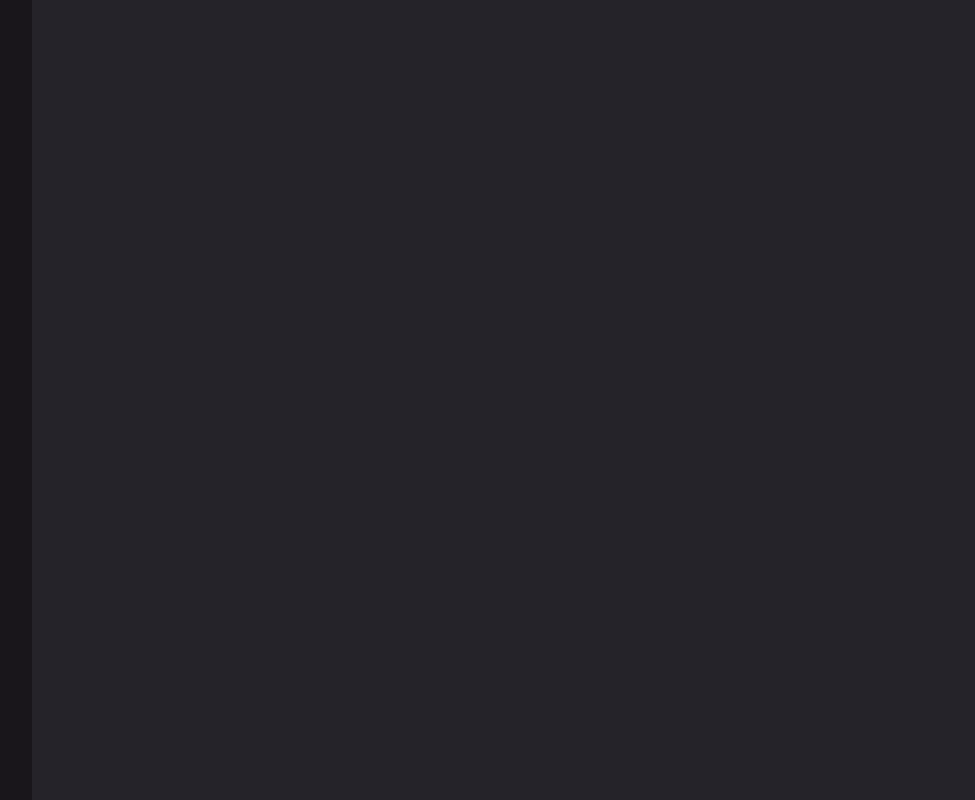
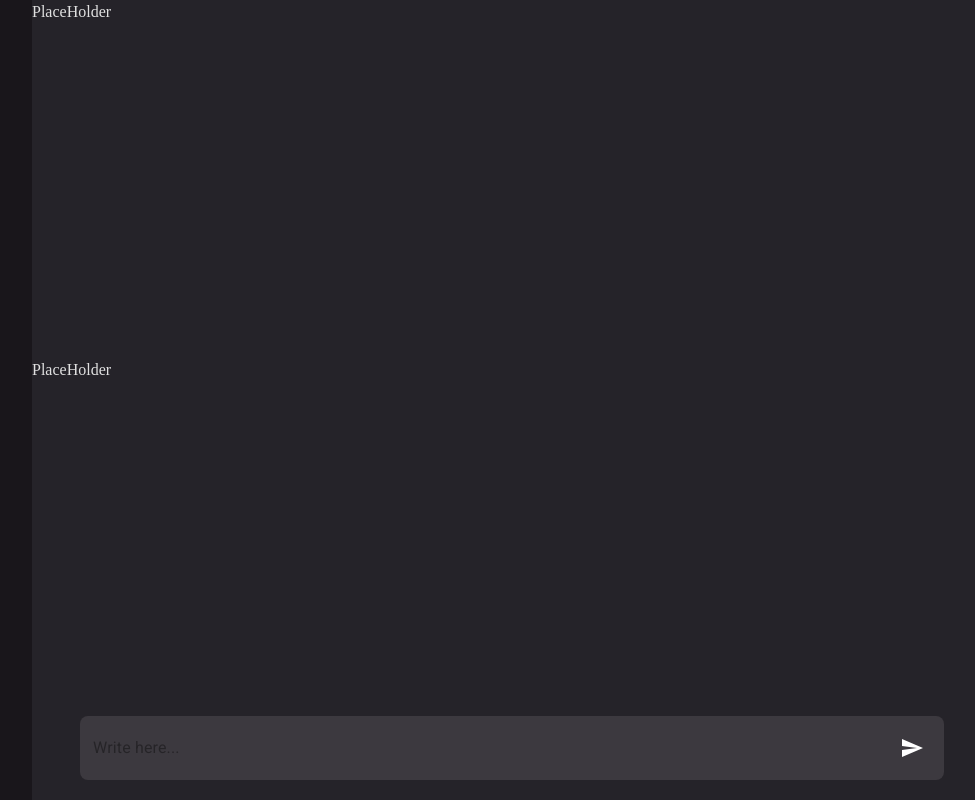
Before and after one commit to KillianFrappartDev/GroupChat, a React (Create React App) app in the folder frontend/: page / in a window 1280 px wide. Shown: the whole page, without its empty margins (288-1263 px from the left). Built offline with nearby package versions, Linux system fonts and the light colour scheme.

Commit message:
Component Skeleton & Design

```diff
--- a/frontend/package.json
+++ b/frontend/package.json
@@ -3,6 +3,8 @@
   "version": "0.1.0",
   "private": true,
   "dependencies": {
+    "@material-ui/core": "^4.11.2",
+    "@material-ui/icons": "^4.11.2",
     "@testing-library/jest-dom": "^5.11.6",
     "@testing-library/react": "^11.2.2",
     "@testing-library/user-event": "^12.6.0",
--- a/frontend/public/index.html
+++ b/frontend/public/index.html
@@ -9,6 +9,7 @@
       content="Instant messaging app made with React, Node, TypeScript & SocketIO."
     />
     <title>GroupChat</title>
+    <link rel="stylesheet" href="https://fonts.googleapis.com/css?family=Roboto:300,400,500,700&display=swap" />
   </head>
   <body>
     <noscript>You need to enable JavaScript to run this app.</noscript>
--- /dev/null
+++ b/frontend/src/components/Main/MsgInput/index.tsx
@@ -0,0 +1,21 @@
+import React from 'react';
+import { InputBase, IconButton } from '@material-ui/core';
+import SendIcon from '@material-ui/icons/Send';
+
+// Local Imports
+import styles from './styles.module.scss';
+
+type Props = {};
+
+const MsgInput: React.FC<Props> = props => {
+  return (
+    <div className={styles.container}>
+      <InputBase className={styles.input} placeholder="Write here..." />
+      <IconButton className={styles.iconButton}>
+        <SendIcon className={styles.send} />
+      </IconButton>
+    </div>
+  );
+};
+
+export default MsgInput;
--- /dev/null
+++ b/frontend/src/components/Main/MsgInput/styles.module.scss
@@ -0,0 +1,26 @@
+.container {
+  padding: 8px;
+  margin-bottom: 20px;
+  display: flex;
+  align-items: center;
+  width: 90%;
+  background-color: #3c393f;
+  align-self: center;
+  border-radius: 8px;
+}
+
+.input {
+  margin-left: 5px;
+  flex: 1;
+  color: #e0e0e0;
+}
+
+.iconButton {
+  padding: 8px;
+  background-color: #2f80ed;
+  border-radius: 8px;
+}
+
+.send {
+  color: #fff;
+}
--- a/frontend/src/index.scss
+++ b/frontend/src/index.scss
@@ -36,6 +36,7 @@ body {
   text-rendering: optimizeSpeed;
   line-height: 1.5;
   padding: 0;
+  color: #e0e0e0;
 }
 
 /* Remove list styles on ul, ol elements with a class attribute */
--- a/frontend/src/views/AppView/index.tsx
+++ b/frontend/src/views/AppView/index.tsx
@@ -1,6 +1,7 @@
 import React from 'react';
 
 // Local Imports
+import MsgInput from '../../components/Main/MsgInput/index';
 import styles from './styles.module.scss';
 
 type Props = {};
@@ -9,7 +10,11 @@ const AppView: React.FC<Props> = props => {
   return (
     <div className={styles.container}>
       <div className={styles.side}></div>
-      <div className={styles.main}></div>
+      <div className={styles.main}>
+        <div>PlaceHolder</div>
+        <div>PlaceHolder</div>
+        <MsgInput />
+      </div>
     </div>
   );
 };
--- a/frontend/src/views/AppView/styles.module.scss
+++ b/frontend/src/views/AppView/styles.module.scss
@@ -1,3 +1,9 @@
+@mixin columnLayout {
+  display: flex;
+  flex-direction: column;
+  justify-content: space-between;
+}
+
 .container {
   width: 100%;
   height: 100vh;
@@ -6,6 +12,7 @@
   .main {
     flex: 3;
     background-color: #252329;
+    @include columnLayout;
   }
 
   .side {
```
Also changed, not shown: frontend/src/components/Main/Input/index.tsx (deleted, +0 -12 lines), frontend/src/components/Main/Input/styles.module.scss (deleted), 2 other files (tests, documents, lock files or other folders).
